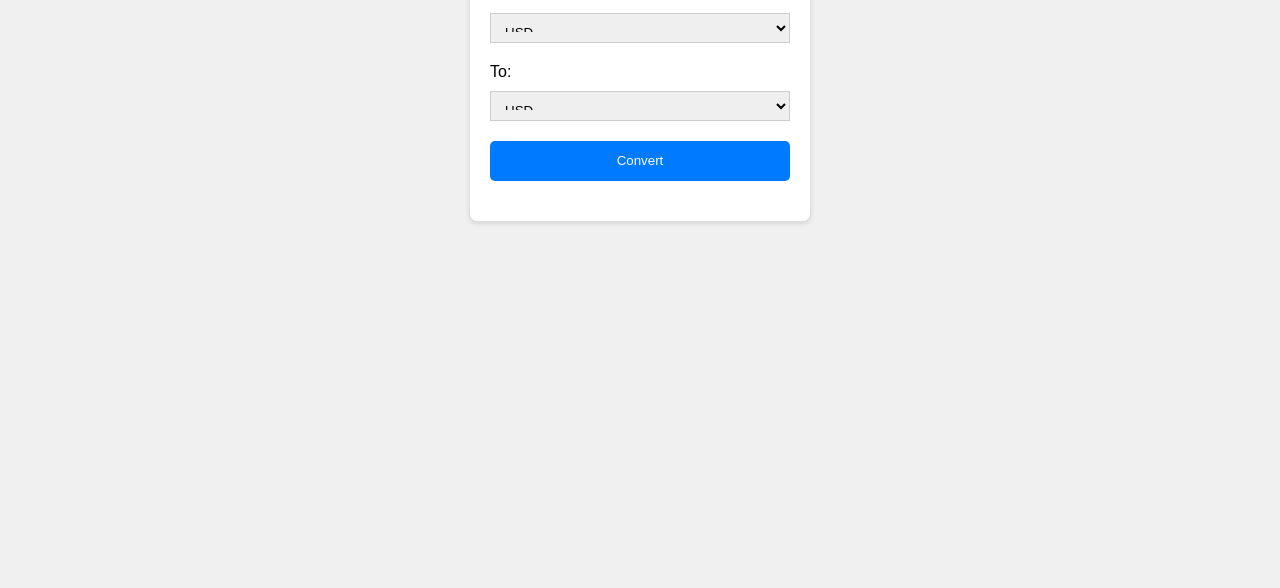
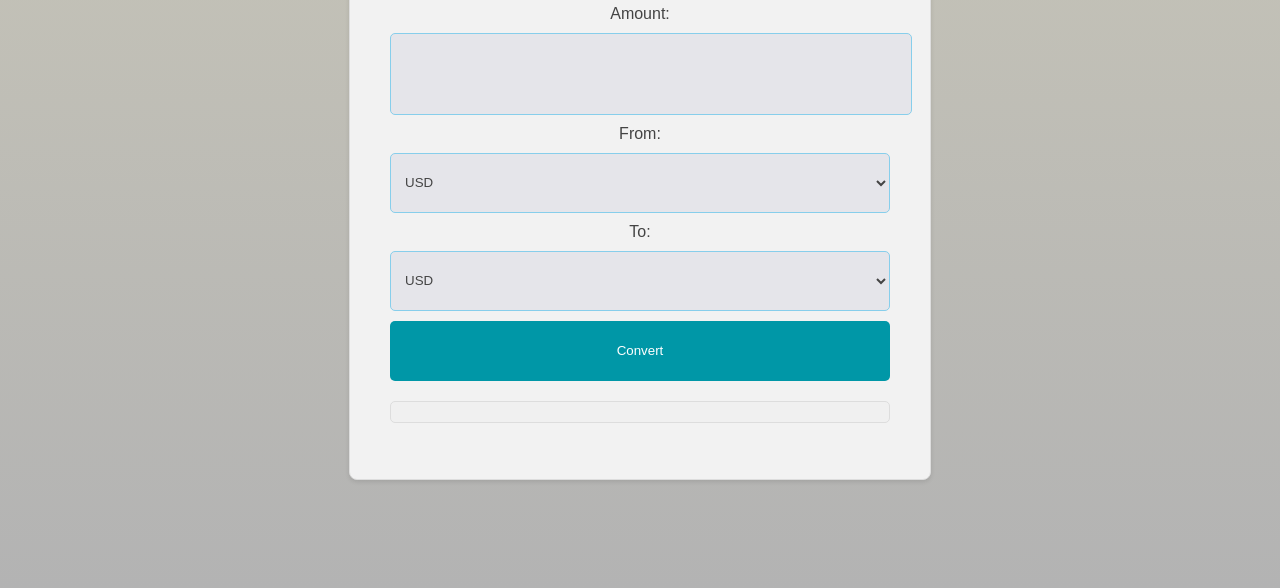
Before and after one commit to wnubhav/CurrencyConverter, a plain HTML site: page index.html in a window 1280 px wide. Shown: the part 212-800 px from the top of the page. Drawn offline with Linux system fonts and the light colour scheme.

Commit message:
Add files via upload

```diff
--- a/script.js
+++ b/script.js
@@ -1,17 +1,8 @@
-document.getElementById('converterForm').addEventListener('submit', function(event) {
-    event.preventDefault();
-
-    const amount = document.getElementById('amount').value;
-    const fromCurrency = document.getElementById('fromCurrency').value;
-    const toCurrency = document.getElementById('toCurrency').value;
-
-    fetch(`https://api.exchangerate-api.com/v4/latest/${fromCurrency}`)
+setInterval(function() {
+    fetch('https://api.exchangerate-api.com/v4/latest/USD')
         .then(response => response.json())
         .then(data => {
-            const exchangeRate = data.rates[toCurrency];
-            const result = amount * exchangeRate;
-
-            document.getElementById('result').innerText = `${amount} ${fromCurrency} is equal to ${result.toFixed(2)} ${toCurrency}`;
+            // Update exchange rates in your app
         })
         .catch(error => console.error('Error:', error));
-});
+}, 60000); // Update every minute
--- a/style.css
+++ b/style.css
@@ -1,35 +1,52 @@
 body {
     font-family: Arial, sans-serif;
-    background-color: #f0f0f0;
+    background-image: linear-gradient(to bottom, #C7C5B8, #B3B3B3);
+    background-size: 100% 100%;
+    background-attachment: fixed;
+    height: 100vh;
+    margin: 0;
+    display: flex;
+    justify-content: center;
+    align-items: center;
 }
 
 .converter {
-    width: 300px;
+    width: 500px;
     margin: auto;
-    padding: 20px;
-    background-color: white;
+    padding: 40px;
+    background-color: #F2F2F2;
     border: 1px solid #ddd;
     border-radius: 8px;
     box-shadow: 0 2px 4px rgba(0,0,0,0.1);
+    text-align: center;
+}
+
+.converter h2 {
+    color: #333333;
+    margin-bottom: 20px;
 }
 
 label {
     display: block;
     margin-bottom: 10px;
+    color: #444444;
 }
 
 input[type="number"], select {
     width: 100%;
-    height: 30px;
-    margin-bottom: 20px;
+    height: 60px;
+    margin-bottom: 10px;
     padding: 10px;
-    border: 1px solid #ccc;
+    border: 1px solid #87CEEB;
+    border-radius: 5px;
+    background-color: #E5E5EA;
+    color: #444444;
 }
 
 button[type="submit"] {
     width: 100%;
-    height: 40px;
-    background-color: #007bff;
+    height: 60px;
+    background-color: #0097A7;
     color: white;
     border: none;
     border-radius: 5px;
@@ -37,9 +54,14 @@ button[type="submit"] {
 }
 
 button[type="submit"]:hover {
-    background-color: #0056b3;
+    background-color: #007A7A;
 }
 
 #result {
     margin-top: 20px;
+    padding: 10px;
+    background-color: #F0F0F0;
+    border: 1px solid #ddd;
+    border-radius: 5px;
+    color: #444444;
 }
```
